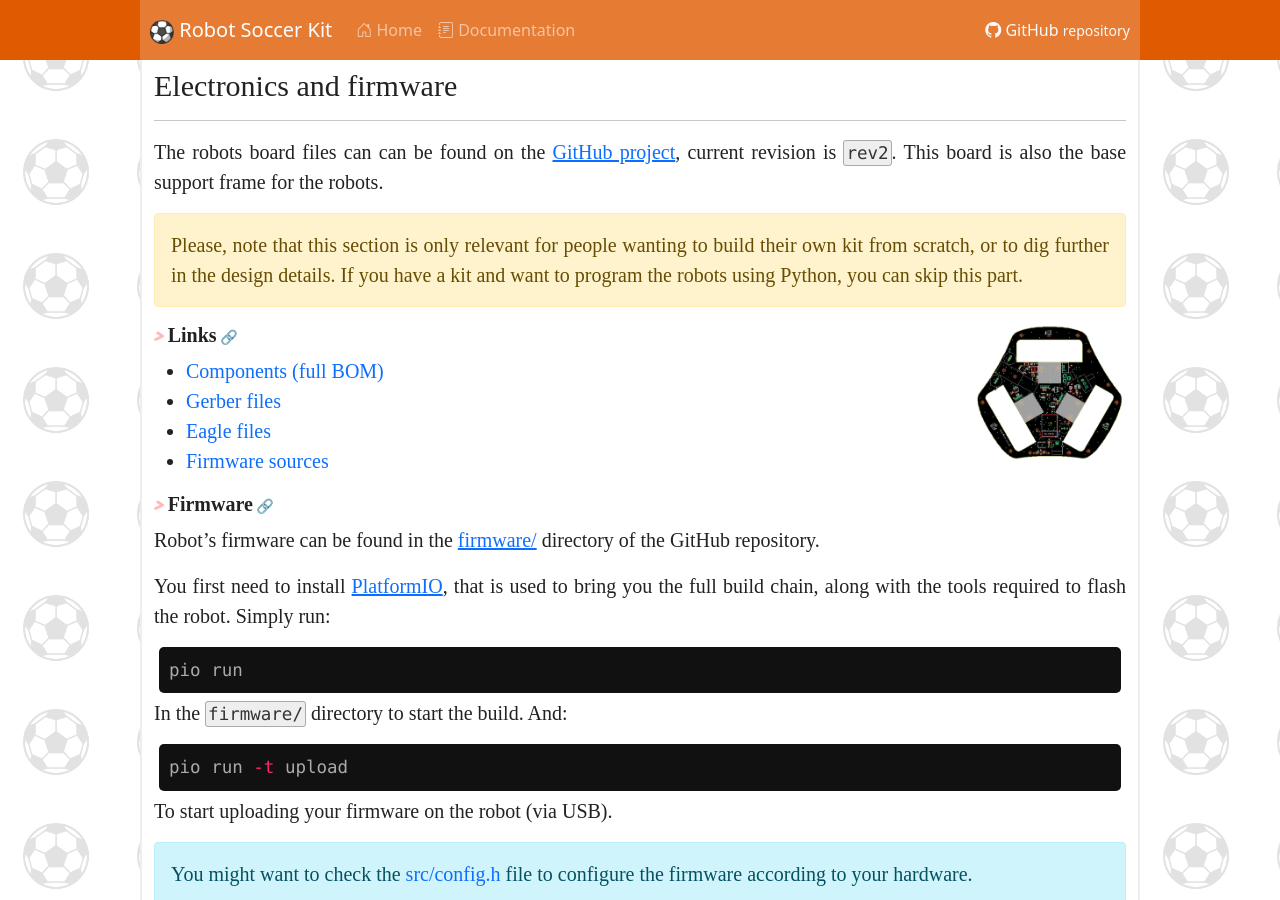
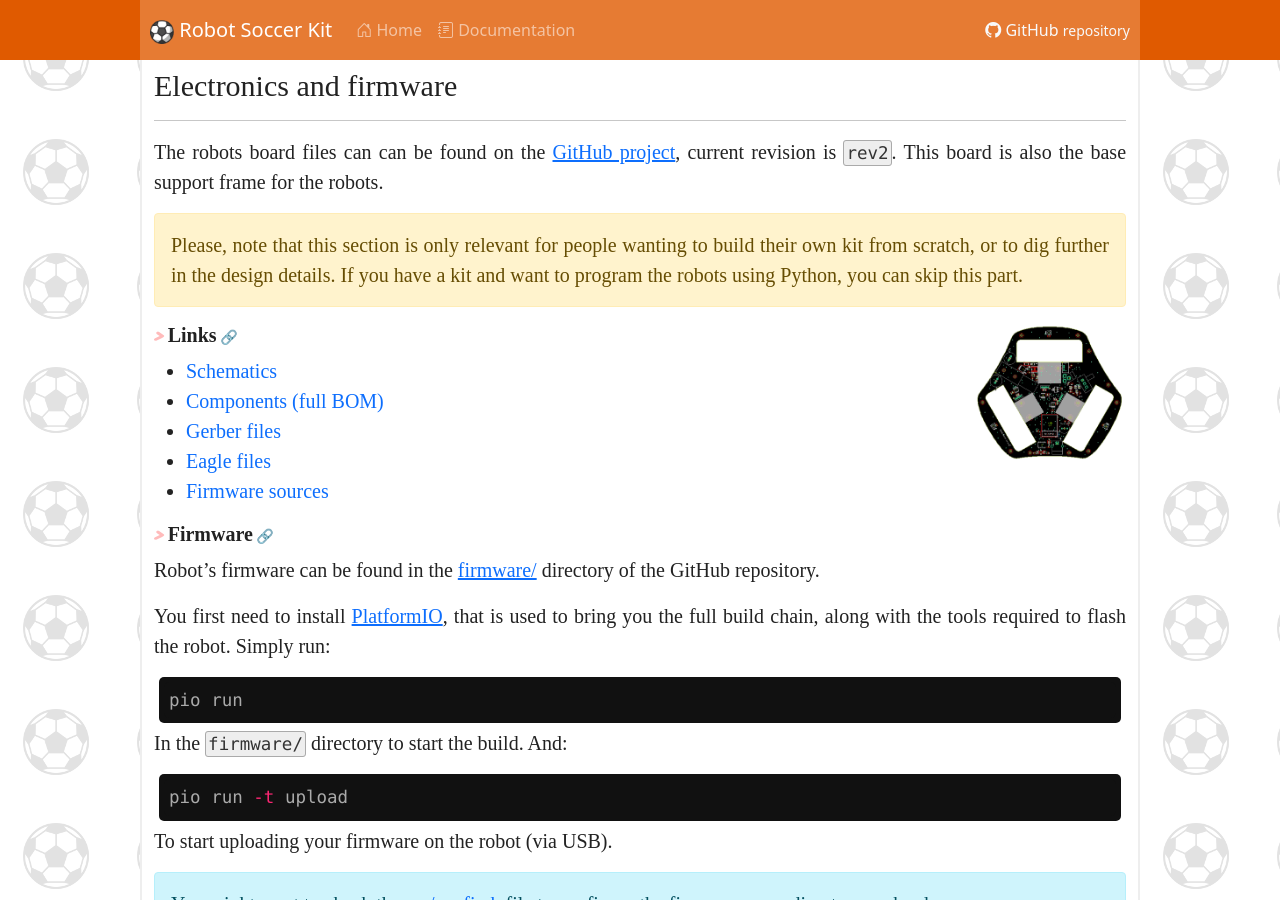
Before and after one commit to robot-soccer-kit/robot-soccer-kit.github.io, a Jekyll site: the page built from electronics.md, in a window 1280 px wide and 900 px high. Built offline with Jekyll 4.4.1, drawn with Linux system fonts in a browser that asks for light colours; some web fonts are replaced.

Commit message:
Schematics

```diff
--- a/electronics.md
+++ b/electronics.md
@@ -17,6 +17,7 @@ The robots board files can can be found on the [GitHub project](https://github.c
 
 ## Links
 
+* [Schematics](https://github.com/robot-soccer-kit/robot-soccer-kit/raw/master/electronics/schematics.pdf)
 * [Components (full BOM)](https://github.com/robot-soccer-kit/robot-soccer-kit/raw/master/electronics/rev2/BOM.xlsx)
 * [Gerber files](https://github.com/robot-soccer-kit/robot-soccer-kit/raw/master/electronics/rev2/rsk-rev2.zip)
 * [Eagle files](https://github.com/robot-soccer-kit/robot-soccer-kit/tree/master/electronics/rev2)
```
